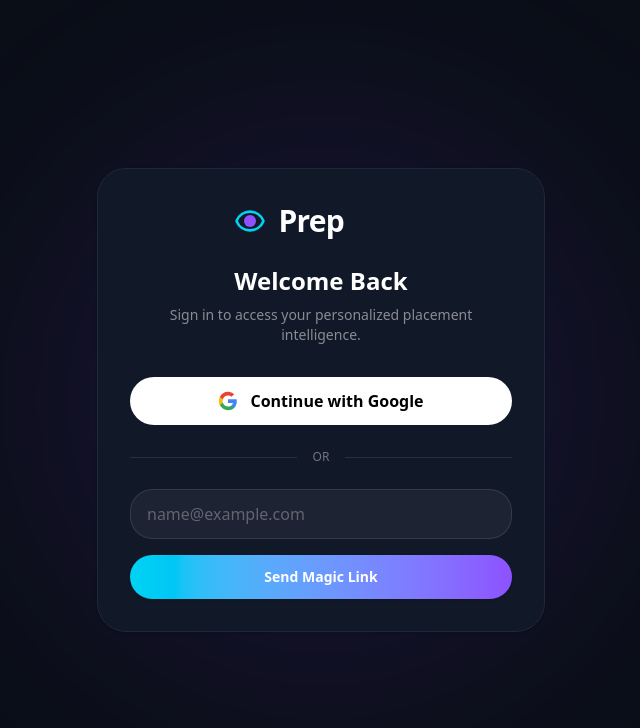
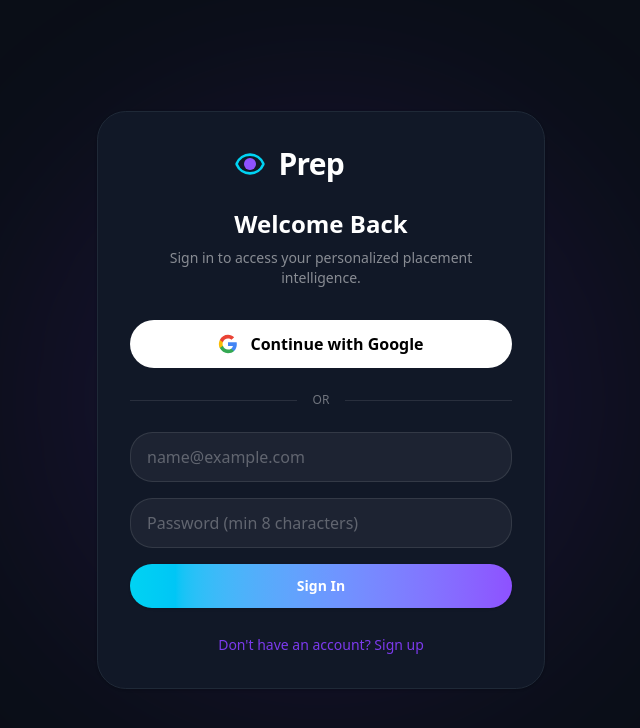
Before and after one commit to MrPrincejha/PrepIntel, a Next.js app in the folder prepintel/: page /login in a window 1280 px wide. Shown: the top 728 px of the page, without its empty margins (319-959 px from the left). Built offline with nearby package versions, Linux system fonts and the light colour scheme; no server answers.

Commit message:
fix: add global AuthGuard to block AdSense crawler from viewing empty dashboard screens

```diff
--- a/prepintel/src/app/(app)/layout.tsx
+++ b/prepintel/src/app/(app)/layout.tsx
@@ -1,5 +1,6 @@
 import { NavSidebar } from "@/components/core/NavSidebar";
 import { TopBar } from "@/components/core/TopBar";
+import { AuthGuard } from "@/components/core/AuthGuard";
 
 // Force all pages in the (app) group to be rendered dynamically at request time.
 // This is required because they all use useSearchParams() which cannot be statically pre-rendered.
@@ -7,6 +8,7 @@ export const dynamic = 'force-dynamic';
 
 export default function DashboardLayout({ children }: { children: React.ReactNode }) {
   return (
+    <AuthGuard>
       <div className="flex min-h-screen bg-background text-foreground">
         <NavSidebar />
         <div className="flex-1 flex flex-col min-h-screen w-full min-w-0">
@@ -16,5 +18,6 @@ export default function DashboardLayout({ children }: { children: React.ReactNod
           </main>
         </div>
       </div>
+    </AuthGuard>
   );
 }
--- a/prepintel/src/app/login/page.tsx
+++ b/prepintel/src/app/login/page.tsx
@@ -8,23 +8,48 @@ import { createClient } from "@/lib/supabase/client";
 
 export default function LoginPage() {
   const [email, setEmail] = useState("");
+  const [password, setPassword] = useState("");
+  const [mode, setMode] = useState<"login" | "signup">("login");
   const [loading, setLoading] = useState(false);
   const [message, setMessage] = useState("");
+  const [error, setError] = useState(false);
   const supabase = createClient();
 
-  const handleEmailLogin = async (e: React.FormEvent) => {
+  const handleAuth = async (e: React.FormEvent) => {
     e.preventDefault();
     setLoading(true);
-    const { error } = await supabase.auth.signInWithOtp({
-      email,
-      options: {
-        emailRedirectTo: `${window.location.origin}/auth/callback`
+    setMessage("");
+    setError(false);
+
+    let authError = null;
+
+    if (mode === "login") {
+      const { error: signInError } = await supabase.auth.signInWithPassword({
+        email,
+        password,
+      });
+      authError = signInError;
+    } else {
+      const { error: signUpError } = await supabase.auth.signUp({
+        email,
+        password,
+        options: {
+          emailRedirectTo: `${window.location.origin}/auth/callback`,
+        },
+      });
+      authError = signUpError;
+    }
+
+    if (authError) {
+      setMessage(authError.message);
+      setError(true);
+    } else {
+      if (mode === "signup") {
+        setMessage("Success! Check your email to confirm your account.");
+      } else {
+        setMessage("Logged in successfully. Redirecting...");
+        window.location.href = "/dashboard";
       }
-    });
-    if (error) {
-      setMessage(error.message);
-    } else {
-      setMessage("Check your email for the login link!");
     }
     setLoading(false);
   };
@@ -45,12 +70,19 @@ export default function LoginPage() {
       <GlassPanel className="w-full max-w-md p-8 relative z-10">
         <div className="flex flex-col items-center mb-8">
           <Logo size="lg" className="mb-6" />
-          <h1 className="text-2xl font-bold text-white mb-2">Welcome Back</h1>
-          <p className="text-sm text-white/50 text-center">Sign in to access your personalized placement intelligence.</p>
+          <h1 className="text-2xl font-bold text-white mb-2">
+            {mode === "login" ? "Welcome Back" : "Create an Account"}
+          </h1>
+          <p className="text-sm text-white/50 text-center">
+            {mode === "login"
+              ? "Sign in to access your personalized placement intelligence."
+              : "Sign up to track verified OA trends and get a roadmap."}
+          </p>
         </div>
 
         <button
           onClick={handleGoogleLogin}
+          type="button"
           className="w-full flex items-center justify-center gap-3 bg-white text-black font-semibold rounded-full py-3 hover:bg-white/90 transition-colors mb-6"
         >
           <svg className="w-5 h-5" viewBox="0 0 24 24">
@@ -68,7 +100,7 @@ export default function LoginPage() {
           <div className="flex-1 h-px bg-white/10" />
         </div>
 
-        <form onSubmit={handleEmailLogin} className="space-y-4">
+        <form onSubmit={handleAuth} className="space-y-4">
           <div>
             <input
               type="email"
@@ -79,13 +111,43 @@ export default function LoginPage() {
               className="w-full bg-white/5 border border-white/10 rounded-xl py-3 px-4 text-white focus:outline-none focus:ring-1 focus:ring-primary/50 placeholder:text-white/30"
             />
           </div>
+          <div>
+            <input
+              type="password"
+              required
+              value={password}
+              onChange={(e) => setPassword(e.target.value)}
+              placeholder="Password (min 8 characters)"
+              className="w-full bg-white/5 border border-white/10 rounded-xl py-3 px-4 text-white focus:outline-none focus:ring-1 focus:ring-primary/50 placeholder:text-white/30"
+            />
+          </div>
           <GradientButton type="submit" className="w-full" disabled={loading}>
-            {loading ? "Sending link..." : "Send Magic Link"}
+            {loading ? "Processing..." : mode === "login" ? "Sign In" : "Sign Up"}
           </GradientButton>
         </form>
 
+        <div className="mt-6 text-center">
+          <button
+            type="button"
+            onClick={() => {
+              setMode(mode === "login" ? "signup" : "login");
+              setMessage("");
+              setError(false);
+            }}
+            className="text-sm text-primary hover:text-primary/80 transition-colors"
+          >
+            {mode === "login"
+              ? "Don't have an account? Sign up"
+              : "Already have an account? Sign in"}
+          </button>
+        </div>
+
         {message && (
-          <div className="mt-4 p-3 rounded-lg bg-white/5 border border-white/10 text-sm text-center text-white/80">
+          <div className={`mt-4 p-3 rounded-lg border text-sm text-center ${
+            error
+              ? "bg-red-500/10 border-red-500/20 text-red-400"
+              : "bg-status-success/10 border-status-success/20 text-status-success"
+          }`}>
             {message}
           </div>
         )}
--- /dev/null
+++ b/prepintel/src/components/core/AuthGuard.tsx
@@ -0,0 +1,34 @@
+"use client";
+
+import { useEffect, useState } from "react";
+import { useRouter, usePathname } from "next/navigation";
+import { createClient } from "@/lib/supabase/client";
+
+export function AuthGuard({ children }: { children: React.ReactNode }) {
+  const router = useRouter();
+  const pathname = usePathname();
+  const supabase = createClient();
+  const [loading, setLoading] = useState(true);
+  const [authenticated, setAuthenticated] = useState(false);
+
+  useEffect(() => {
+    supabase.auth.getSession().then(({ data: { session } }) => {
+      if (!session) {
+        router.push("/login");
+      } else {
+        setAuthenticated(true);
+      }
+      setLoading(false);
+    });
+  }, [router, pathname, supabase.auth]);
+
+  if (loading) {
+    return <div className="min-h-screen flex items-center justify-center bg-background"><div className="w-8 h-8 border-4 border-primary border-t-transparent rounded-full animate-spin"></div></div>;
+  }
+
+  if (!authenticated) {
+    return null; // Will redirect
+  }
+
+  return <>{children}</>;
+}
```
Lines whose indentation alone changed are shown as unchanged.
